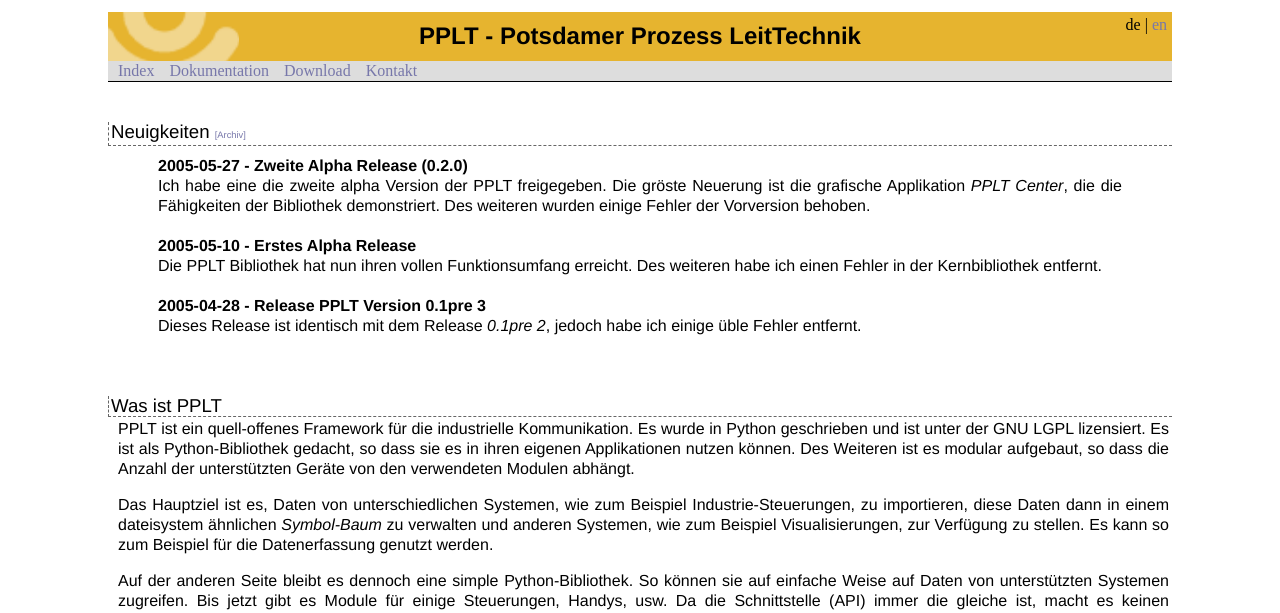
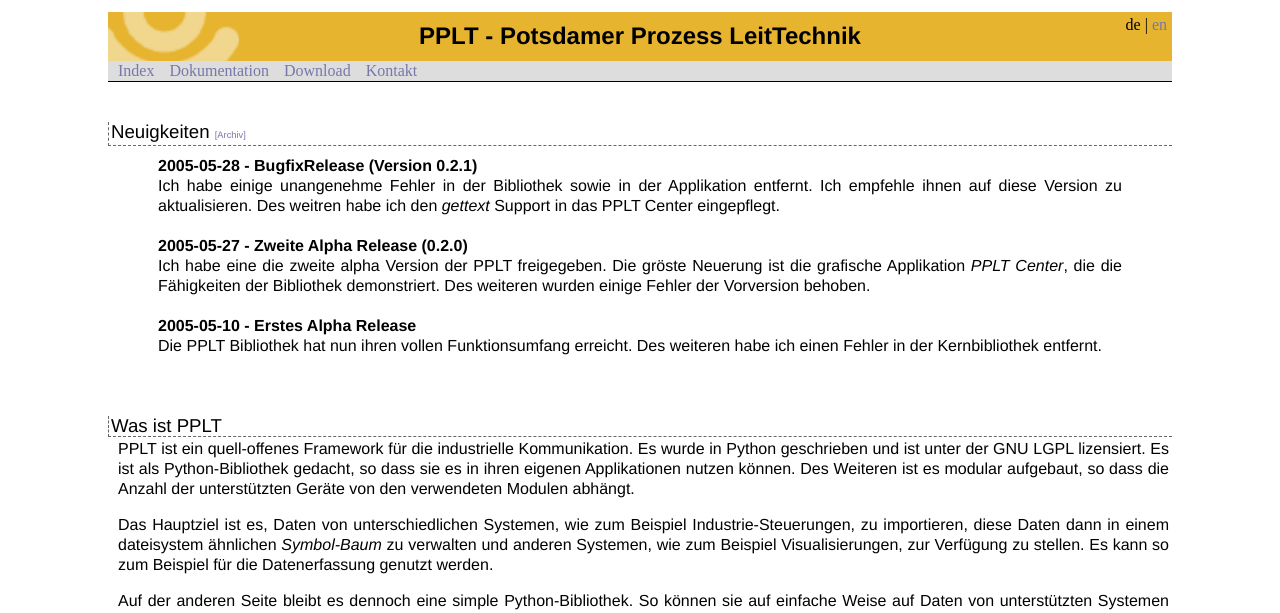
Before and after one commit to BackupTheBerlios/pplt-svn, a PHP site: page /de/index.html in a window 1280 px wide. Shown: the top 613 px of the page. Run offline with PHP 8.4, Linux system fonts and the light colour scheme.

Commit message:
- webpage update - translation

```diff
--- a/PPLT/Web/site/de/NewsHistory.php
+++ b/PPLT/Web/site/de/NewsHistory.php
@@ -1,6 +1,12 @@
 <div class="TextBody">
 	<div class="Head">News 2005</div>
     <div class="NewsItem">
+	<b>2005-05-28 - BugfixRelease (Version 0.2.1)</b><br>
+	Ich habe einige unangenehme Fehler in der Bibliothek
+	sowie in der Applikation entfernt. Ich empfehle ihnen
+	auf diese Version zu aktualisieren. Des weitren habe
+	ich den <i>gettext</i> Support in das PPLT Center
+	eingepflegt.<br><br>
     <b>2005-05-27 - Zweite Alpha Release (0.2.0)</b><br>
 	Ich habe eine die zweite alpha Version der PPLT freigegeben. Die
 	gr&ouml;ste Neuerung ist die grafische Applikation <i>PPLT Center</i>,
--- a/PPLT/Web/site/de/index.php
+++ b/PPLT/Web/site/de/index.php
@@ -3,6 +3,12 @@
 		<a href="/de/NewsHistory.html" style="font-size:0.5em;">[Archiv]</a>
 	</div>
     <div class="NewsItem">
+	<b>2005-05-28 - BugfixRelease (Version 0.2.1)</b><br>
+	Ich habe einige unangenehme Fehler in der Bibliothek
+	sowie in der Applikation entfernt. Ich empfehle ihnen
+	auf diese Version zu aktualisieren. Des weitren habe
+	ich den <i>gettext</i> Support in das PPLT Center
+	eingepflegt.<br><br>
     <b>2005-05-27 - Zweite Alpha Release (0.2.0)</b><br>
 	Ich habe eine die zweite alpha Version der PPLT freigegeben. Die
 	gr&ouml;ste Neuerung ist die grafische Applikation <i>PPLT Center</i>,
@@ -12,9 +18,6 @@
    	Die PPLT Bibliothek hat nun ihren vollen Funktionsumfang
 	erreicht. Des weiteren habe ich einen Fehler in der
 	Kernbibliothek entfernt.<br><br>
-    <b>2005-04-28 - Release PPLT Version 0.1pre 3</b><br>
-	Dieses Release ist identisch mit dem Release <i>0.1pre 2</i>,
-	jedoch habe ich einige &uuml;ble Fehler entfernt.<br><br>
     </div>
 
     <div class="Head">Was ist PPLT</div>
--- a/PPLT/Web/site/en/NewsHistory.php
+++ b/PPLT/Web/site/en/NewsHistory.php
@@ -1,6 +1,9 @@
 <div class="TextBody">
 	<div class="Head">News 2005</div>
     <div class="NewsItem">
+	<b>2005-05-28 - Bugfix Release for PPLT (Version 0.2.1)</b><br>
+	I've fixed some annoying bugs in libraries and in the application.
+	I recommend you to <u>update</u>.<br><br>
 	<b>2005-05-27 - 2nd Alpharelease of PPLT(Version 0.2.0)</b><br>
 	I've released the 2nd alpha version of PPLT. The major change is the new
 	GUI application PPLT Center (PPLTC.py) that shows the functionality of
--- a/PPLT/Web/site/en/index.php
+++ b/PPLT/Web/site/en/index.php
@@ -3,6 +3,9 @@
 		<a style="font-size:0.5em;" href="/en/NewsHistory.html">[History]</a>
 	</div>
     <div class="NewsItem">
+	<b>2005-05-28 - Bugfix Release for PPLT (Version 0.2.1)</b><br>
+	I've fixed some annoying bugs in libraries and in the application.
+	I recommend you to <u>update</u>.<br><br>
 	<b>2005-05-27 - 2nd Alpharelease of PPLT(Version 0.2.0)</b><br>
 	I've released the 2nd alpha version of PPLT. The major change is the new
 	GUI application PPLT Center (PPLTC.py) that shows the functionality of
```
Also changed, not shown: 6 other files.
